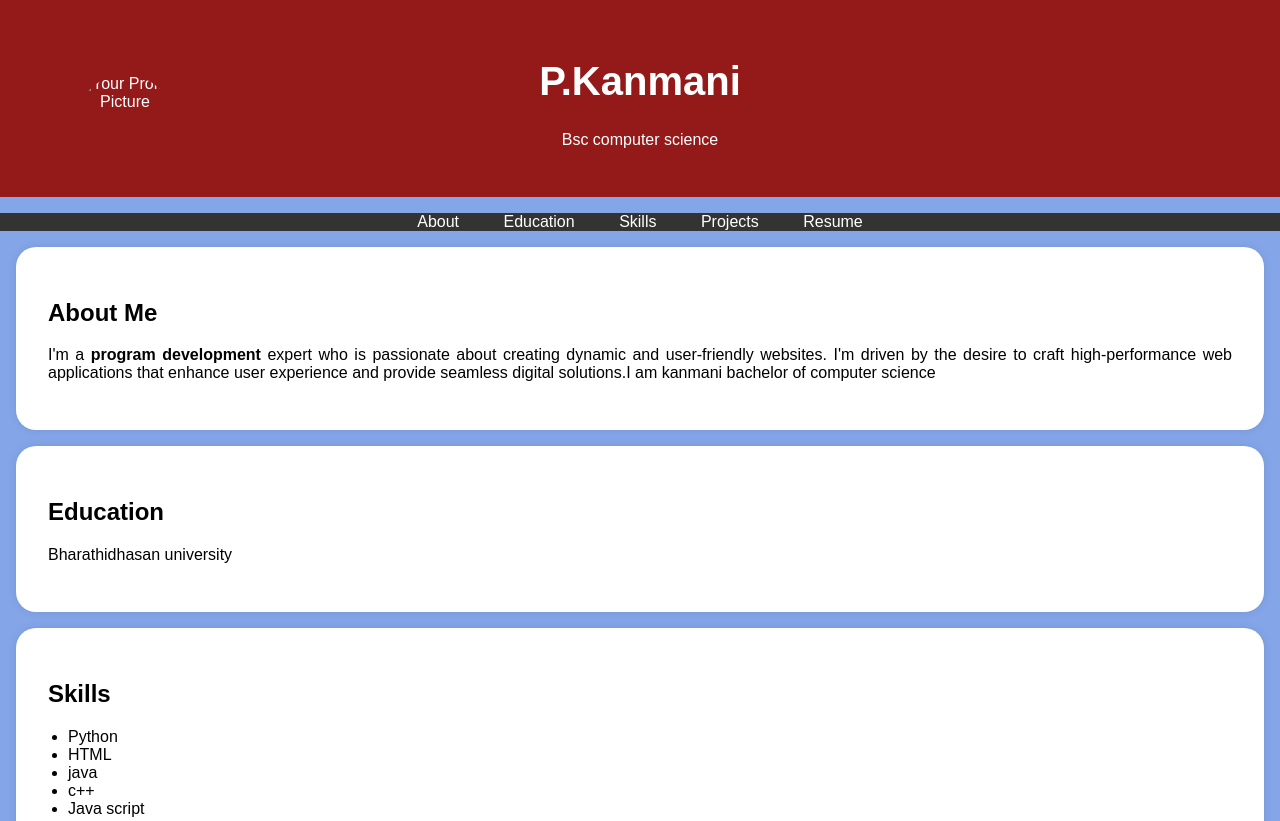
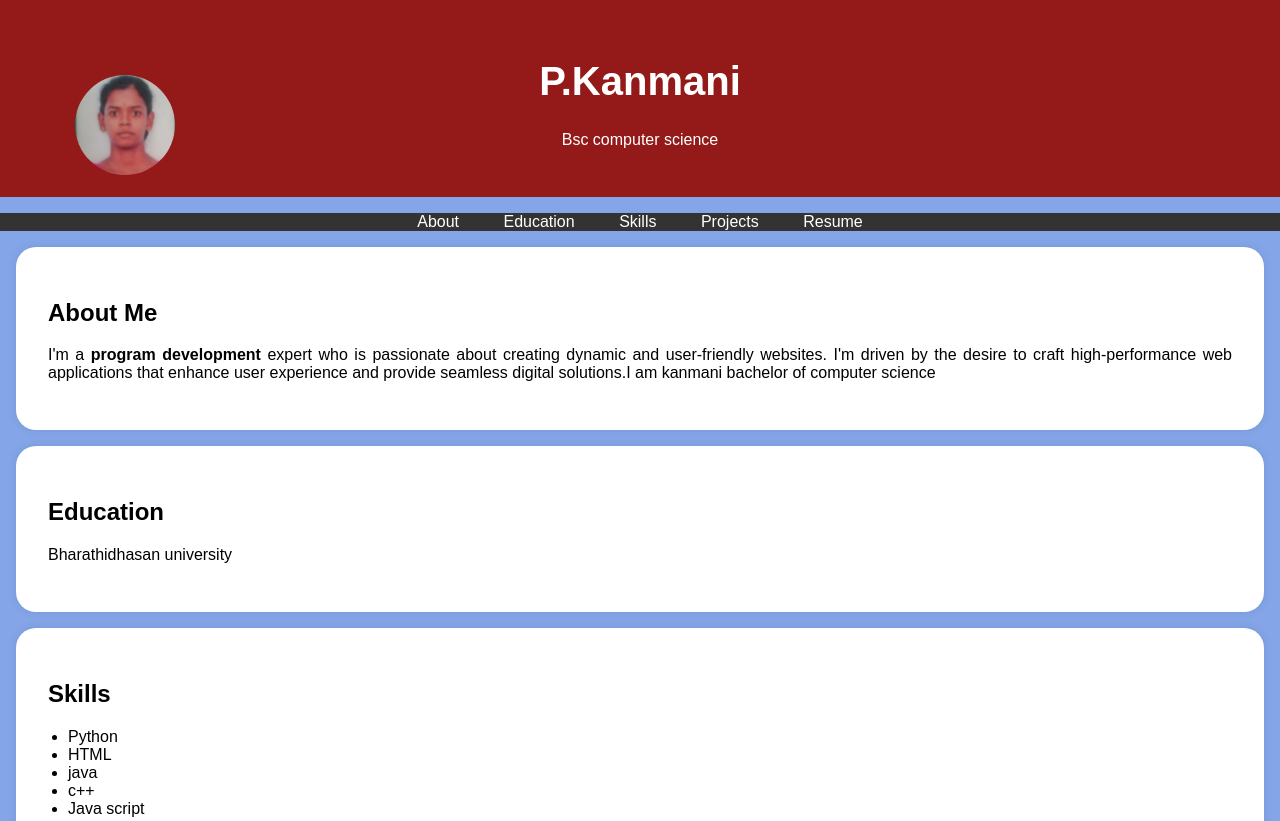
Before and after one commit to kanmanigomathi/digital-portfoli, a plain HTML site: page index.html in a window 1280 px wide. Shown: the top 821 px of the page. Drawn offline with Linux system fonts and the light colour scheme.

Commit message:
Update index.html

```diff
--- a/index.html
+++ b/index.html
@@ -95,7 +95,7 @@
     <header>
         <div class="header-content">
             <!-- Add your profile picture here -->
-            <img src="kanmani.jpg" alt="Your Profile Picture" class="profile-picture">
+            <img src="kanmaani.jpg" alt="Your Profile Picture" class="profile-picture">
             <h1>P.Kanmani</h1>
             <p>Bsc computer science</p>
         </div>
```
